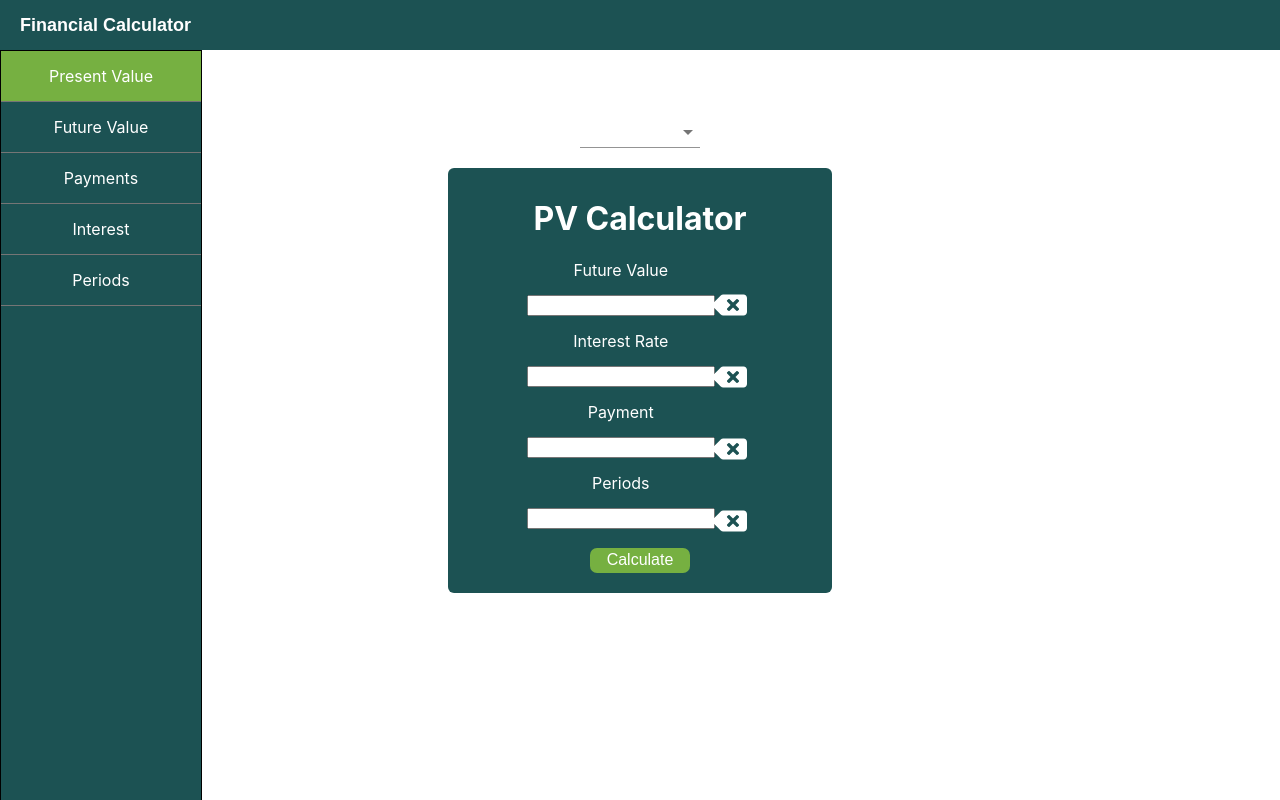
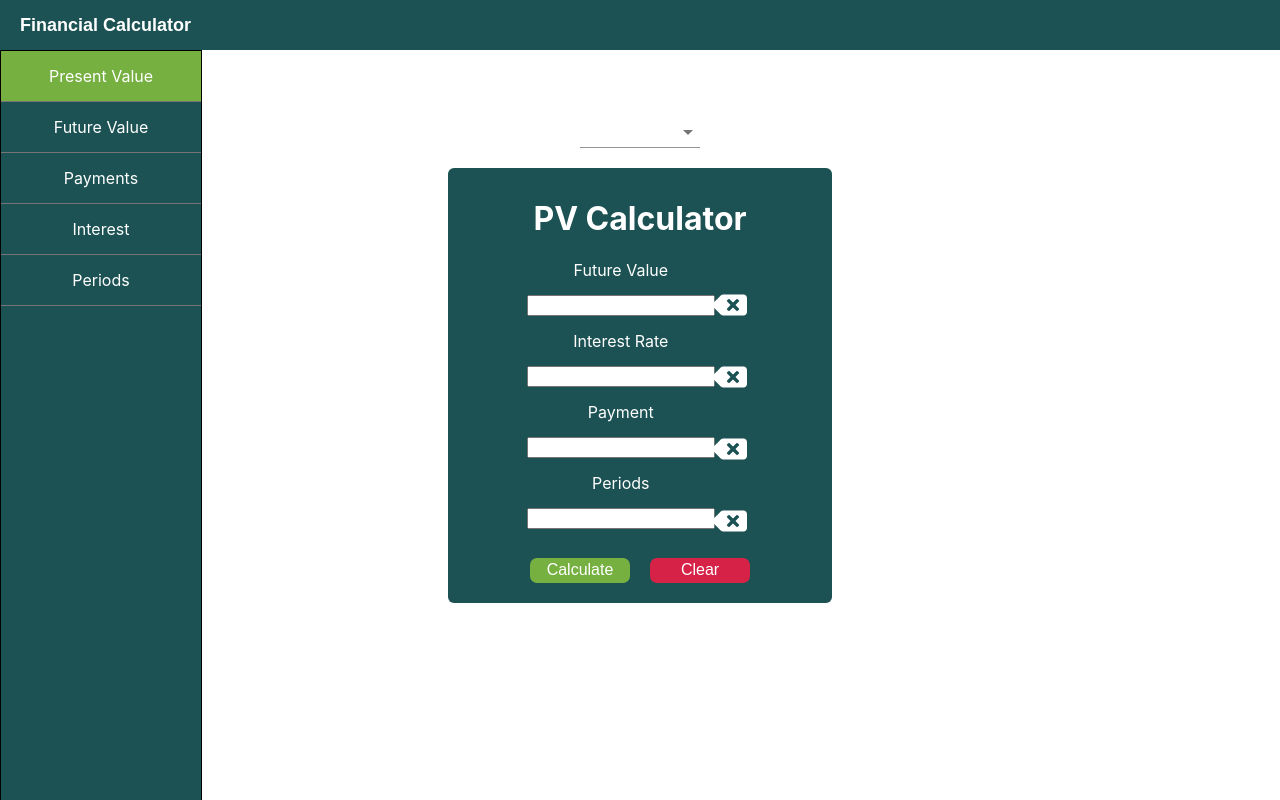
Before and after one commit to nickgusd/PV-FV-Calculator, a React (Create React App) app in the folder pcalculator/: page / in a window 1280 px wide. Built offline with nearby package versions, Linux system fonts and the light colour scheme.

Commit message:
added condition to remove table if no values are entered, preventing old data from being rendered

```diff
--- a/pcalculator/src/components/Calculator/Calculator.jsx
+++ b/pcalculator/src/components/Calculator/Calculator.jsx
@@ -70,6 +70,16 @@ export default function Calculator({ option, value }) {
     setPayment('');
     setIsCalculated(false);
   }, [option]);
+
+  const clearAll = () => {
+    setFutureValue('');
+    setPresentValue('');
+    setInterest('');
+    setPeriods('');
+    setCalculate('');
+    setPayment('');
+    setIsCalculated(false);
+  };
 
   const handleChangeFV = (event) => {
     const { value } = event.target;
@@ -254,9 +264,14 @@ export default function Calculator({ option, value }) {
           Reset
         </Button>
       ) : (
-        <Button className="button" onClick={handleClick}>
-          Calculate
-        </Button>
+        <div>
+          <Button className="button" onClick={handleClick}>
+            Calculate
+          </Button>
+          <Button className="button" onClick={clearAll} clear>
+            Clear
+          </Button>
+        </div>
       )}
       {parseInt(calculate) === 0 && isCalculated ? (
         <div style={{ color: 'red' }}>
--- a/pcalculator/src/components/Calculator/Calculator.style.js
+++ b/pcalculator/src/components/Calculator/Calculator.style.js
@@ -38,8 +38,9 @@ margin: 0 auto;
 `;
 
 export const Button = styled.button`
-margin-bottom: 20px;
-background-color: #76B041;
+margin-bottom: 20px !important;
+margin: 10px;
+background-color: ${(props) => (props.clear ? '#d62246' : '#76B041')};
 height: 25px;
 width: 100px;
 border: none;
--- a/pcalculator/src/components/Table/Table.jsx
+++ b/pcalculator/src/components/Table/Table.jsx
@@ -79,6 +79,8 @@ export default function BasicTable({ option }) {
   const calculated = useRecoilValue(calculateState);
   const futureVal = useRecoilValue(futureValueState);
 
+  console.log(calculated);
+
   let tableDataObj;
 
   switch (option) {
@@ -117,7 +119,7 @@ export default function BasicTable({ option }) {
     setTableData(data);
   }, []);
 
-  if (tableData.length > 0) {
+  if (tableData.length > 0 && calculated !== 'N.aN') {
     return (
       <TableContainer component={Paper} className={classes.tContainer}>
         <Table className={classes.table} aria-label="simple table">
```
